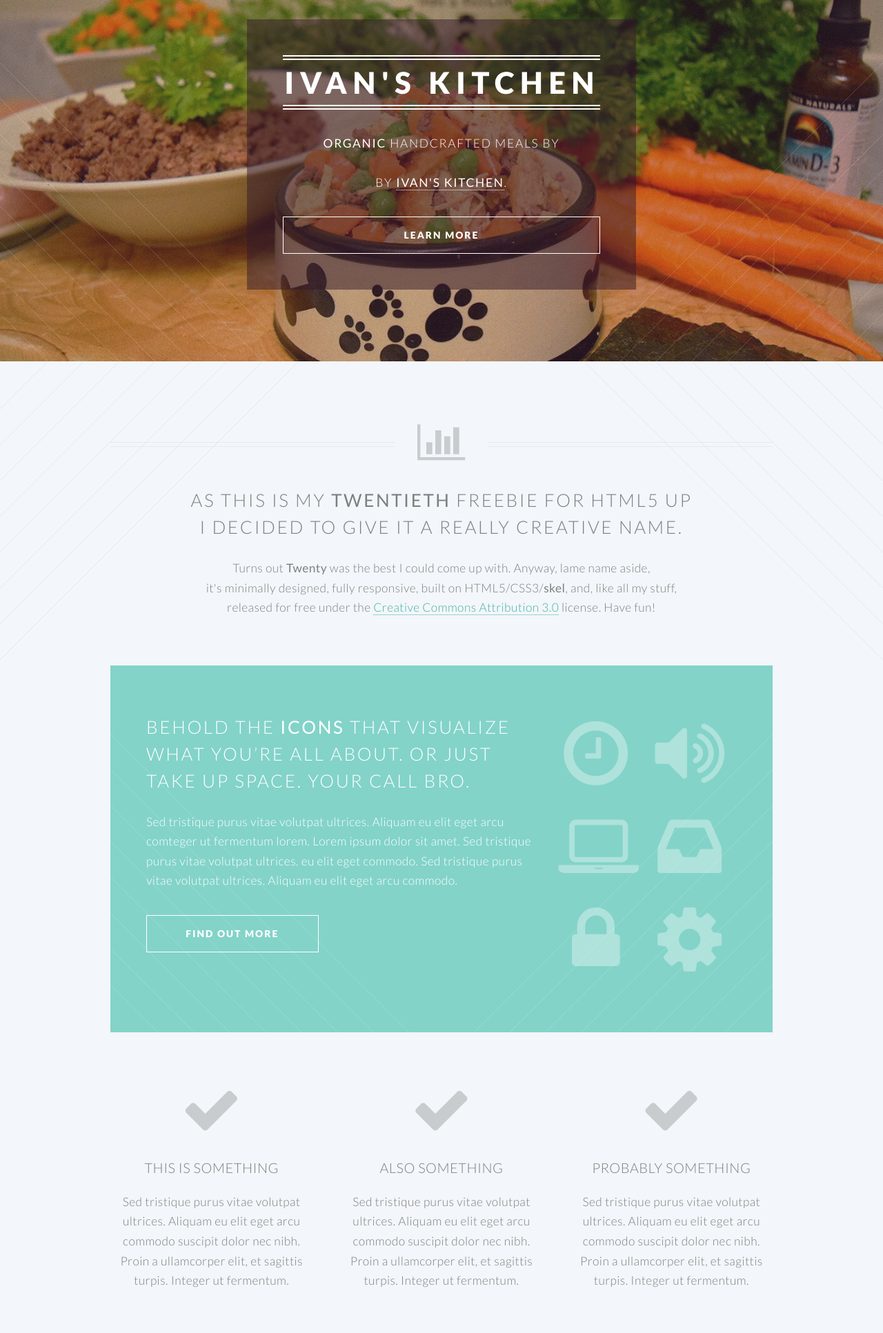
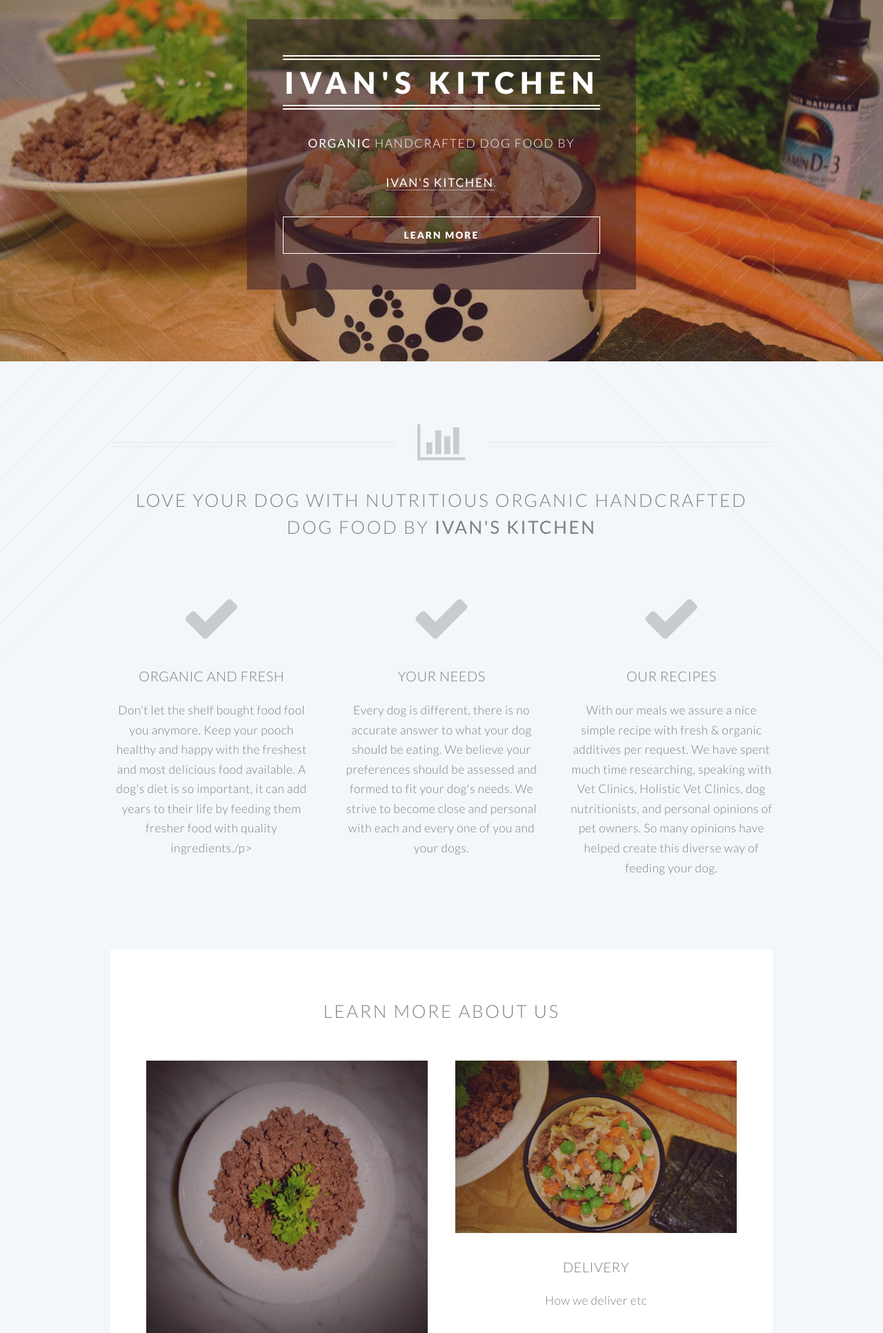
Before and after one commit to victormoussalem/ivanskitchen, a Flask app: page /NOM in a window 1280 px wide. Shown: the part 76-2009 px from the top of the page at 69% size. Run offline with Flask 2, Linux system fonts and the light colour scheme.

Commit message:
changes to template

```diff
--- a/app/templates/indexNOM.html
+++ b/app/templates/indexNOM.html
@@ -26,12 +26,13 @@
 							<li class="submenu">
 								<a href="#">Menu</a>
 								<ul>
-									<li><a href="left-sidebar.html">Left Sidebar</a></li>
-									<li><a href="right-sidebar.html">Right Sidebar</a></li>
-									<li><a href="no-sidebar.html">No Sidebar</a></li>
+									<li><a href="left-sidebar.html">Portioning</a></li>
+									<li><a href="right-sidebar.html">Delivery</a></li>
+									<li><a href="no-sidebar.html">Events</a></li>
 									<li><a href="contact.html">Contact</a></li>
+									<li><a href="jobs.html">Jobs</a></li>
 									<li class="submenu">
-										<a href="#">Submenu</a>
+										<a href="#"></a>
 										<ul>
 											<li><a href="#">Dolore Sed</a></li>
 											<li><a href="#">Consequat</a></li>
@@ -61,11 +62,11 @@
 						<header>
 							<h2>Ivan's Kitchen</h2>
 						</header>
-						<p><strong>Organic</strong> handcrafted meals by
+						<p><strong>Organic</strong> handcrafted dog food by
 						<br />
 
 						<br />
-						by <a href="http://ivans.kitchen">Ivan's Kitchen</a>.</p>
+						<a href="http://ivans.kitchen">Ivan's Kitchen</a>.</p>
 						<footer>
 							<ul class="buttons vertical">
 								<li><a href="#main" class="button fit scrolly">Learn More</a></li>
@@ -81,18 +82,11 @@
 
 					<header class="special container">
 						<span class="icon fa-bar-chart-o"></span>
-						<h2>As this is my <strong>twentieth</strong> freebie for HTML5 UP
-						<br />
-						I decided to give it a really creative name.</h2>
-						<p>Turns out <strong>Twenty</strong> was the best I could come up with. Anyway, lame name aside,
-						<br />
-						it's minimally designed, fully responsive, built on HTML5/CSS3/<strong>skel</strong>,
-						and, like all my stuff,
-						<br />
-						released for free under the <a href="http://html5up.net/license">Creative Commons Attribution 3.0</a> license. Have fun!</p>
+						<h2>Love your dog with nutritious organic handcrafted dog food by <strong>Ivan's Kitchen</strong>
+
 					</header>
+<!--
 
-					<!-- One -->
 						<section class="wrapper style2 container special-alt">
 							<div class="row 50%">
 								<div class="8u 12u(narrower)">
@@ -122,6 +116,7 @@
 								</div>
 							</div>
 						</section>
+-->
 
 					<!-- Two -->
 						<section class="wrapper style1 container special">
@@ -131,9 +126,9 @@
 									<section>
 										<span class="icon featured fa-check"></span>
 										<header>
-											<h3>This is Something</h3>
+											<h3>Organic and Fresh</h3>
 										</header>
-										<p>Sed tristique purus vitae volutpat ultrices. Aliquam eu elit eget arcu commodo suscipit dolor nec nibh. Proin a ullamcorper elit, et sagittis turpis. Integer ut fermentum.</p>
+										<p>Don't let the shelf bought food fool you anymore. Keep your pooch healthy and happy with the freshest and most delicious food available. A dog's diet is so important, it can add years to their life by feeding them fresher food with quality ingredients./p>
 									</section>
 
 								</div>
@@ -142,9 +137,9 @@
 									<section>
 										<span class="icon featured fa-check"></span>
 										<header>
-											<h3>Also Something</h3>
+											<h3>Your Needs</h3>
 										</header>
-										<p>Sed tristique purus vitae volutpat ultrices. Aliquam eu elit eget arcu commodo suscipit dolor nec nibh. Proin a ullamcorper elit, et sagittis turpis. Integer ut fermentum.</p>
+										<p>Every dog is different, there is no accurate answer to what your dog should be eating. We believe your preferences should be assessed and formed to fit your dog's needs. We strive to become close and personal with each and every one of you and your dogs.</p>
 									</section>
 
 								</div>
@@ -153,9 +148,9 @@
 									<section>
 										<span class="icon featured fa-check"></span>
 										<header>
-											<h3>Probably Something</h3>
+											<h3>Our Recipes</h3>
 										</header>
-										<p>Sed tristique purus vitae volutpat ultrices. Aliquam eu elit eget arcu commodo suscipit dolor nec nibh. Proin a ullamcorper elit, et sagittis turpis. Integer ut fermentum.</p>
+										<p>With our meals we assure a nice simple recipe with fresh & organic additives per request. We have spent much time researching, speaking with Vet Clinics, Holistic Vet Clinics, dog nutritionists, and personal opinions of pet owners. So many opinions have helped create this diverse way of feeding your dog.</p>
 									</section>
 
 								</div>
@@ -166,29 +161,29 @@
 						<section class="wrapper style3 container special">
 
 							<header class="major">
-								<h2>Next look at this <strong>cool stuff</strong></h2>
+								<h2>Learn more about us<strong></strong></h2>
 							</header>
 
 							<div class="row">
 								<div class="6u 12u(narrower)">
 
 									<section>
-										<a href="#" class="image featured"><img src="../static/css/images/pic01.jpg" alt="" /></a>
+										<a href="#" class="image featured"><img src="../static/css/images/IK-Food-2.jpg" alt="" /></a>
 										<header>
-											<h3>A Really Fast Train</h3>
+											<h3>Proportioning</h3>
 										</header>
-										<p>Sed tristique purus vitae volutpat commodo suscipit amet sed nibh. Proin a ullamcorper sed blandit. Sed tristique purus vitae volutpat commodo suscipit ullamcorper sed blandit lorem ipsum dolore.</p>
+										<p>Etc. etc.</p>
 									</section>
 
 								</div>
 								<div class="6u 12u(narrower)">
 
 									<section>
-										<a href="#" class="image featured"><img src="../static/css/images/pic02.jpg" alt="" /></a>
+										<a href="#" class="image featured"><img src="../static/css/images/IK-Food-3.jpg" alt="" /></a>
 										<header>
-											<h3>An Airport Terminal</h3>
+											<h3>Delivery</h3>
 										</header>
-										<p>Sed tristique purus vitae volutpat commodo suscipit amet sed nibh. Proin a ullamcorper sed blandit. Sed tristique purus vitae volutpat commodo suscipit ullamcorper sed blandit lorem ipsum dolore.</p>
+										<p>How we deliver etc</p>
 									</section>
 
 								</div>
@@ -197,22 +192,22 @@
 								<div class="6u 12u(narrower)">
 
 									<section>
-										<a href="#" class="image featured"><img src="../static/css/images/pic03.jpg" alt="" /></a>
+										<a href="#" class="image featured"><img src="../static/css/images/IK-Food-4.jpg" alt="" /></a>
 										<header>
-											<h3>Hyperspace Travel</h3>
+											<h3>Events</h3>
 										</header>
-										<p>Sed tristique purus vitae volutpat commodo suscipit amet sed nibh. Proin a ullamcorper sed blandit. Sed tristique purus vitae volutpat commodo suscipit ullamcorper sed blandit lorem ipsum dolore.</p>
+										<p>Our events</p>
 									</section>
 
 								</div>
 								<div class="6u 12u(narrower)">
 
 									<section>
-										<a href="#" class="image featured"><img src="../static/css/images/pic04.jpg" alt="" /></a>
+										<a href="#" class="image featured"><img src="../static/css/images/IK-Food-4.jpg" alt="" /></a>
 										<header>
-											<h3>And Another Train</h3>
+											<h3></h3>
 										</header>
-										<p>Sed tristique purus vitae volutpat commodo suscipit amet sed nibh. Proin a ullamcorper sed blandit. Sed tristique purus vitae volutpat commodo suscipit ullamcorper sed blandit lorem ipsum dolore.</p>
+										<p></p>
 									</section>
 
 								</div>
@@ -220,7 +215,7 @@
 
 							<footer class="major">
 								<ul class="buttons">
-									<li><a href="#" class="button">See More</a></li>
+									<li><a href="#" class="button">We're hiring! Join Us</a></li>
 								</ul>
 							</footer>
 
@@ -232,13 +227,13 @@
 				<section id="cta">
 
 					<header>
-						<h2>Ready to do <strong>something</strong>?</h2>
-						<p>Proin a ullamcorper elit, et sagittis turpis integer ut fermentum.</p>
+						<h2>Ready to <strong>order</strong>?</h2>
+						<p>Tell us about your dog, pick a recipe, and have it delivered to you!</p>
 					</header>
 					<footer>
 						<ul class="buttons">
-							<li><a href="#" class="button special">Take My Money</a></li>
-							<li><a href="#" class="button">LOL Wut</a></li>
+							<li><a href="#" class="button special">Get started</a></li>
+
 						</ul>
 					</footer>
 
```
Also changed, not shown: app/static/css/images/IK-Food-2.jpg (added), app/static/css/images/IK-Food-3.jpg (added), app/static/css/images/IK-Food-4.jpg (added).
